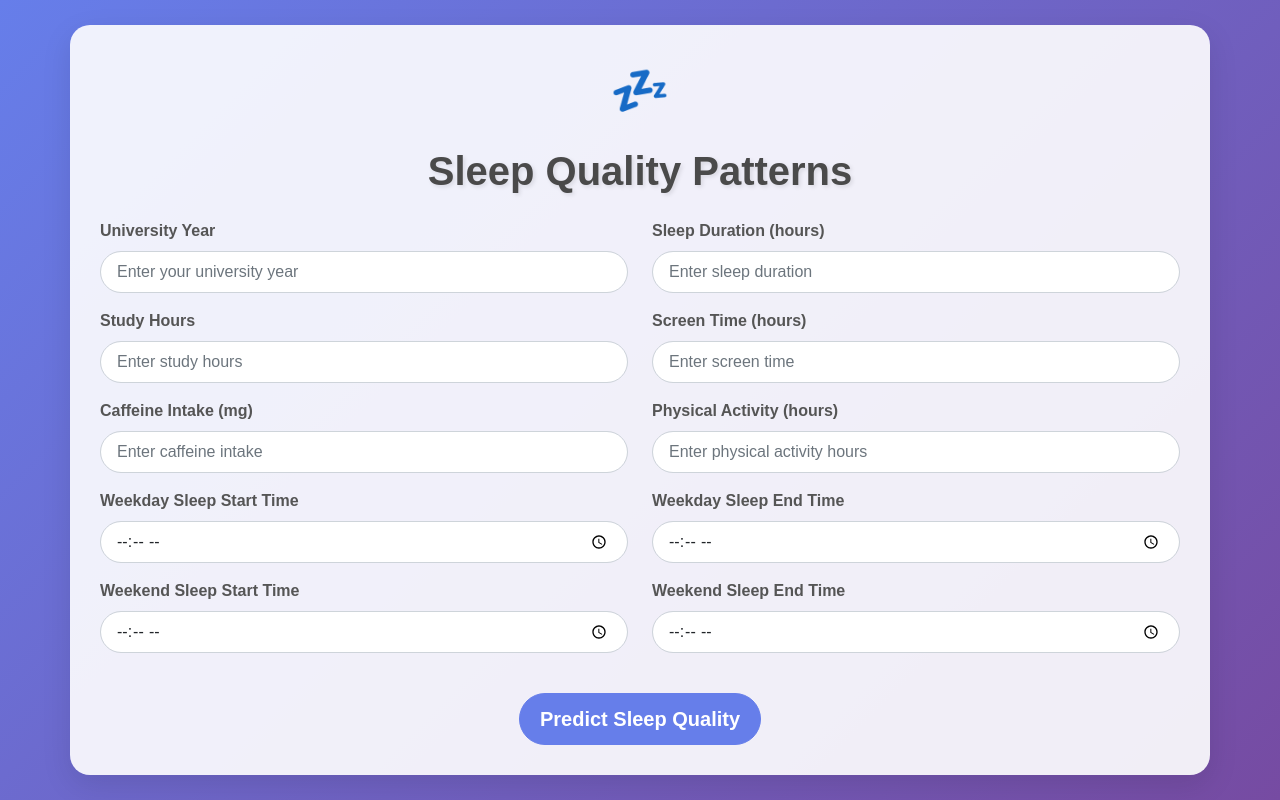
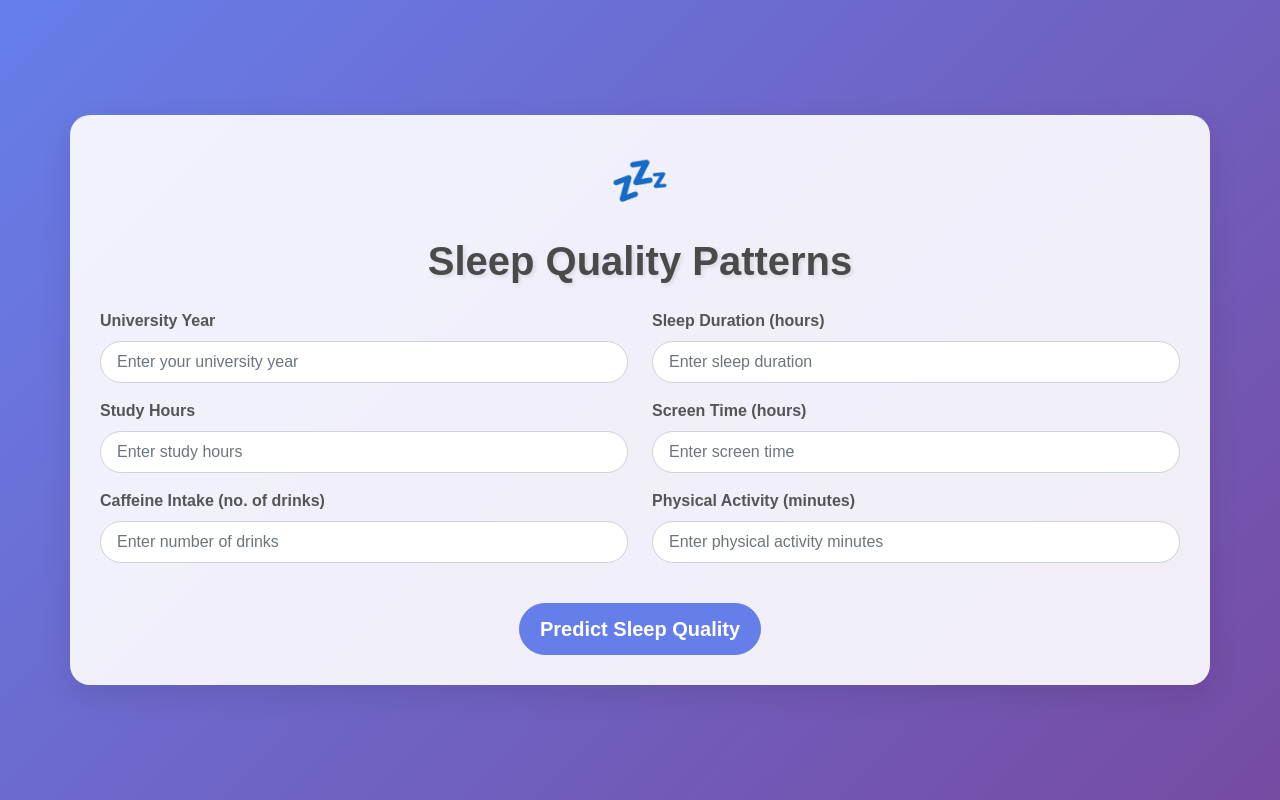
Before and after one commit to JadenNgoOT/Machine-Learning-Group-Project, a Django app: page / in a window 1280 px wide. Run offline with Django 5.2, Linux system fonts and the light colour scheme.

Commit message:
Fixed the sleep intervals and drink intakes fields

```diff
--- a/ml_app/base/forms.py
+++ b/ml_app/base/forms.py
@@ -26,26 +26,10 @@ class SleepDataForm(forms.ModelForm):
             }),
             'Caffeine_Intake': forms.NumberInput(attrs={
                 'class': 'form-control rounded-pill',
-                'placeholder': 'Enter caffeine intake'
+                'placeholder': 'Enter number of drinks'
             }),
             'Physical_Activity': forms.NumberInput(attrs={
                 'class': 'form-control rounded-pill',
-                'placeholder': 'Enter physical activity hours'
-            }),
-            'Weekday_Sleep_Start': forms.TimeInput(attrs={
-                'class': 'form-control rounded-pill',
-                'type': 'time'
-            }),
-            'Weekday_Sleep_End': forms.TimeInput(attrs={
-                'class': 'form-control rounded-pill',
-                'type': 'time'
-            }),
-            'Weekend_Sleep_Start': forms.TimeInput(attrs={
-                'class': 'form-control rounded-pill',
-                'type': 'time'
-            }),
-            'Weekend_Sleep_End': forms.TimeInput(attrs={
-                'class': 'form-control rounded-pill',
-                'type': 'time'
+                'placeholder': 'Enter physical activity minutes'
             }),
         }
--- a/ml_app/base/templates/base/home.html
+++ b/ml_app/base/templates/base/home.html
@@ -101,32 +101,12 @@
             </div>
             <div class="row">
                 <div class="col-md-6 mb-3">
-                    <label for="{{ form.Caffeine_Intake.id_for_label }}" class="form-label">Caffeine Intake (mg)</label>
+                    <label for="{{ form.Caffeine_Intake.id_for_label }}" class="form-label">Caffeine Intake (no. of drinks)</label>
                     {{ form.Caffeine_Intake }}
                 </div>
                 <div class="col-md-6 mb-3">
-                    <label for="{{ form.Physical_Activity.id_for_label }}" class="form-label">Physical Activity (hours)</label>
+                    <label for="{{ form.Physical_Activity.id_for_label }}" class="form-label">Physical Activity (minutes)</label>
                     {{ form.Physical_Activity }}
-                </div>
-            </div>
-            <div class="row">
-                <div class="col-md-6 mb-3">
-                    <label for="{{ form.Weekday_Sleep_Start.id_for_label }}" class="form-label">Weekday Sleep Start Time</label>
-                    {{ form.Weekday_Sleep_Start }}
-                </div>
-                <div class="col-md-6 mb-3">
-                    <label for="{{ form.Weekday_Sleep_End.id_for_label }}" class="form-label">Weekday Sleep End Time</label>
-                    {{ form.Weekday_Sleep_End }}
-                </div>
-            </div>
-            <div class="row">
-                <div class="col-md-6 mb-3">
-                    <label for="{{ form.Weekend_Sleep_Start.id_for_label }}" class="form-label">Weekend Sleep Start Time</label>
-                    {{ form.Weekend_Sleep_Start }}
-                </div>
-                <div class="col-md-6 mb-3">
-                    <label for="{{ form.Weekend_Sleep_End.id_for_label }}" class="form-label">Weekend Sleep End Time</label>
-                    {{ form.Weekend_Sleep_End }}
                 </div>
             </div>
             <div class="text-center mt-4">
--- a/ml_app/base/templates/base/result.html
+++ b/ml_app/base/templates/base/result.html
@@ -14,11 +14,7 @@
         <p>Study Hours: {{ sleep_data.Study_Hours }} hours</p>
         <p>Screen Time: {{ sleep_data.Screen_Time }} hours</p>
         <p>Caffeine Intake: {{ sleep_data.Caffeine_Intake }} mg</p>
-        <p>Physical Activity: {{ sleep_data.Physical_Activity }} hours</p>
-        <p>Weekday Sleep Start: {{ sleep_data.Weekday_Sleep_Start }}</p>
-        <p>Weekday Sleep End: {{ sleep_data.Weekday_Sleep_End }}</p>
-        <p>Weekend Sleep Start: {{ sleep_data.Weekend_Sleep_Start }}</p>
-        <p>Weekend Sleep End: {{ sleep_data.Weekend_Sleep_End }}</p>
+        <p>Physical Activity: {{ sleep_data.Physical_Activity }} minutes</p>
         <p>Predicted Sleep Quality: {{ sleep_data.Sleep_Quality|floatformat:2 }}</p>
         <a href="{% url 'home' %}" class="btn btn-primary">Make Another Prediction</a>
     </div>
```
